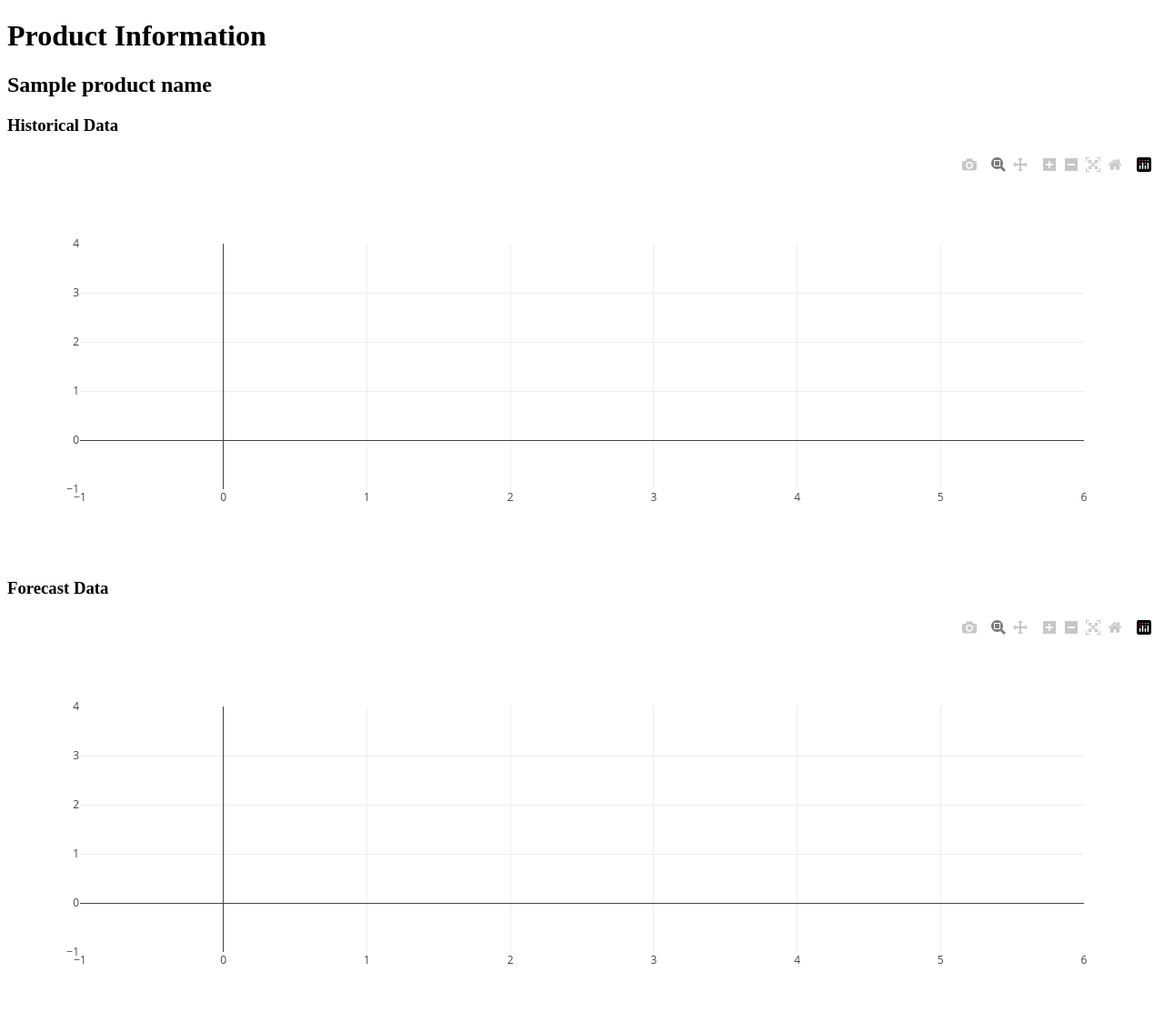
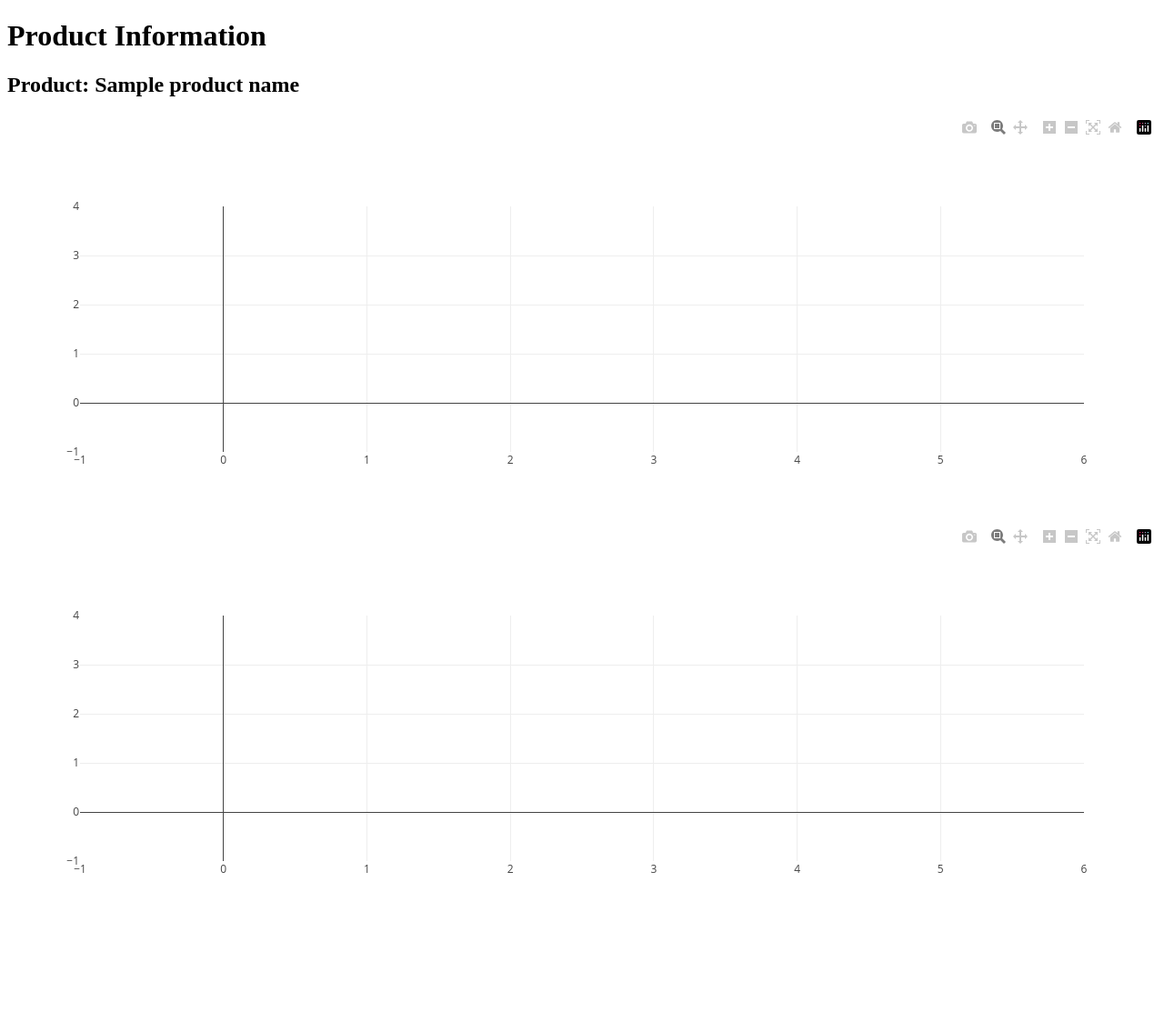
Before and after one commit to patilvrushali7/prices_forecasts, a Flask app: template templates/product_info.html in a window 1280 px wide. Shown: the whole page at 91% size. After the commit the page ends 960 px from the top, so only its background shows below. Run offline with Flask 3, Linux system fonts and the light colour scheme; the template is opened without the code that fills it: most values are stand-ins (such as "Sample title", 1, 10 or a date in 2020); some libraries are stand-ins or nearby versions.

Commit message:
Update product_info.html

```diff
--- a/templates/product_info.html
+++ b/templates/product_info.html
@@ -1,36 +1,27 @@
 <!DOCTYPE html>
-<html lang="en">
+<html>
 <head>
-    <meta charset="UTF-8">
-    <meta name="viewport" content="width=device-width, initial-scale=1.0">
-    <title>Product Information</title>
+    <title>Product Info</title>
     <script src="https://cdn.plot.ly/plotly-latest.min.js"></script>
 </head>
 <body>
     <h1>Product Information</h1>
 
     {% if product_name %}
-        <h2>{{ product_name }}</h2>
+        <h2>Product: {{ product_name }}</h2>
+        <div id="historical-graph"></div>
+        <script>
+            var historicalGraph = {{ historical_graph | safe }};
+            Plotly.newPlot('historical-graph', historicalGraph.data, historicalGraph.layout);
+        </script>
 
-        {% if historical_graph and forecast_graph %}
-            <h3>Historical Data</h3>
-            <div id="historicalChart"></div>
-            <script>
-                var historicalData = {{ historical_graph | safe }};
-                Plotly.newPlot('historicalChart', historicalData.data, historicalData.layout);
-            </script>
-
-            <h3>Forecast Data</h3>
-            <div id="forecastChart"></div>
-            <script>
-                var forecastData = {{ forecast_graph | safe }};
-                Plotly.newPlot('forecastChart', forecastData.data, forecastData.layout);
-            </script>
-        {% else %}
-            <p>No data available for the product.</p>
-        {% endif %}
+        <div id="forecast-graph"></div>
+        <script>
+            var forecastGraph = {{ forecast_graph | safe }};
+            Plotly.newPlot('forecast-graph', forecastGraph.data, forecastGraph.layout);
+        </script>
     {% else %}
-        <p>No product selected.</p>
+        <p>No product selected or product not found.</p>
     {% endif %}
 </body>
 </html>
```
